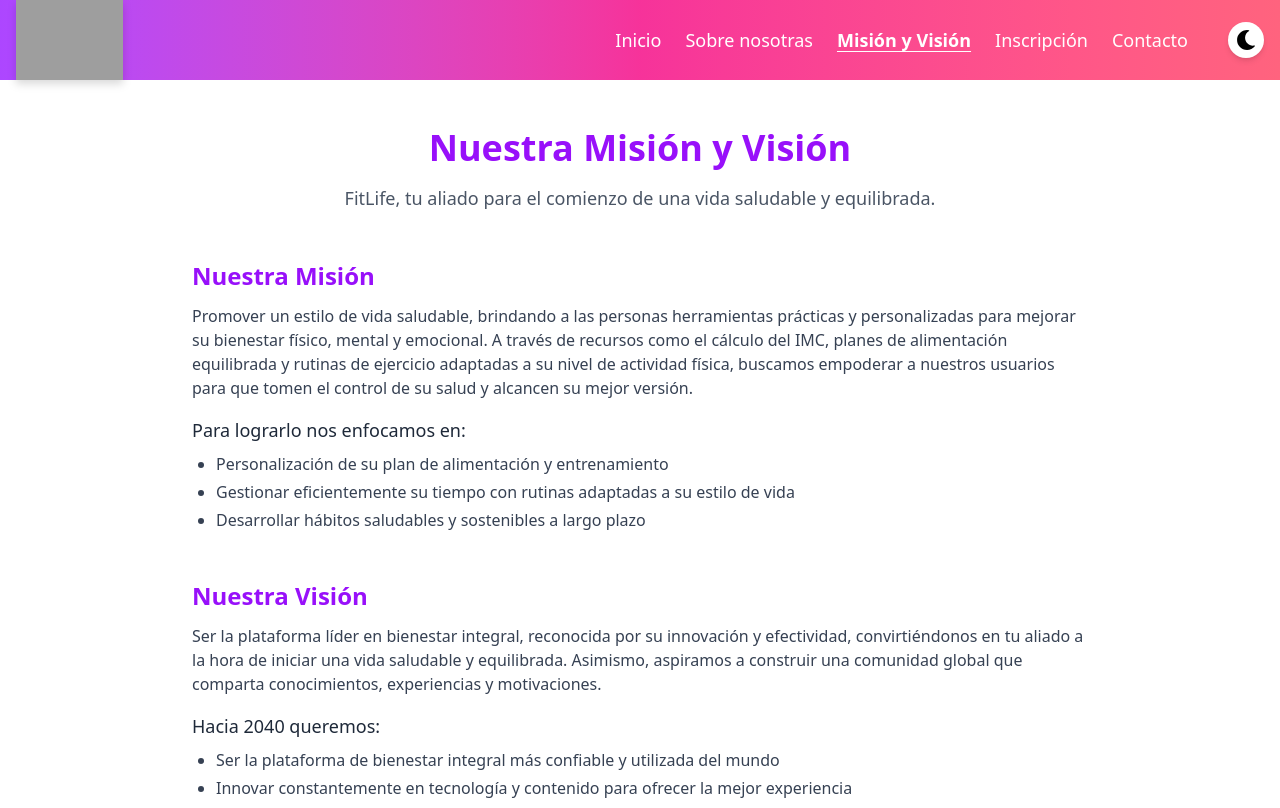
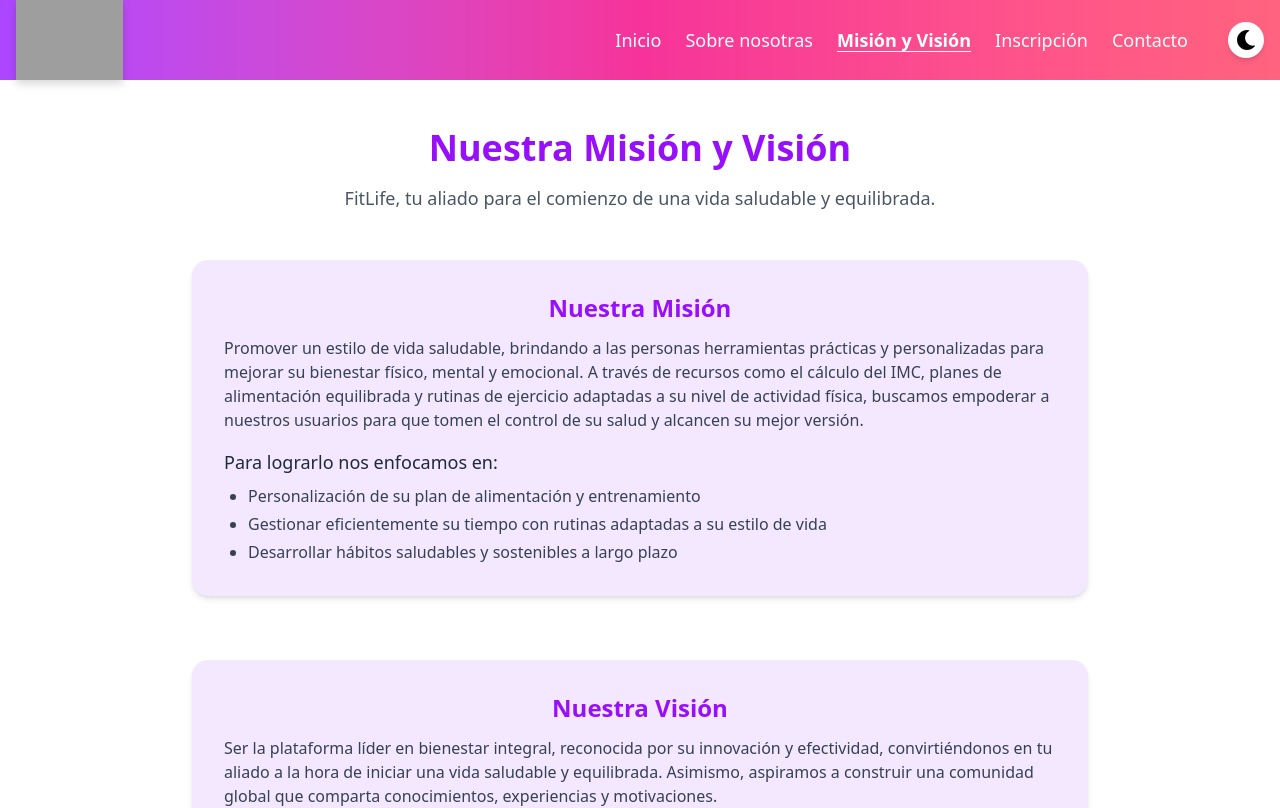
Before and after one commit to trivalu23/Proyecto-UNIDAD-3, a React (Vite) app: page /mision-vision in a window 1280 px wide. Shown: the top 808 px of the page. Built offline with nearby package versions, Linux system fonts and the light colour scheme; grey boxes are pictures that could not be loaded.

Commit message:
mision-vision card

```diff
--- a/src/pages/MisionVision.jsx
+++ b/src/pages/MisionVision.jsx
@@ -16,8 +16,8 @@ function MisionVision() {
         </div>
 
         {/* Misión */}
-        <div className="mb-12">
-          <h2 className="text-2xl font-semibold text-purple-600 mb-3">
+        <div className="bg-purple-100 dark:bg-gray-800 p-8 rounded-2xl shadow-md mb-16 transition-colors duration-500">
+          <h2 className="text-2xl text-center font-semibold text-purple-600 mb-3">
             Nuestra Misión
           </h2>
           <p className="text-gray-700 mb-4">
@@ -49,8 +49,8 @@ function MisionVision() {
         </div>
 
         {/* Visión */}
-        <div>
-          <h2 className="text-2xl font-semibold text-purple-600 mb-3">
+        <div className="bg-purple-100 dark:bg-gray-800 p-8 rounded-2xl shadow-md mb-16 transition-colors duration-500">
+          <h2 className="text-2xl text-center font-semibold text-purple-600 mb-3">
             Nuestra Visión
           </h2>
           <p className="text-gray-700 mb-4">
```
